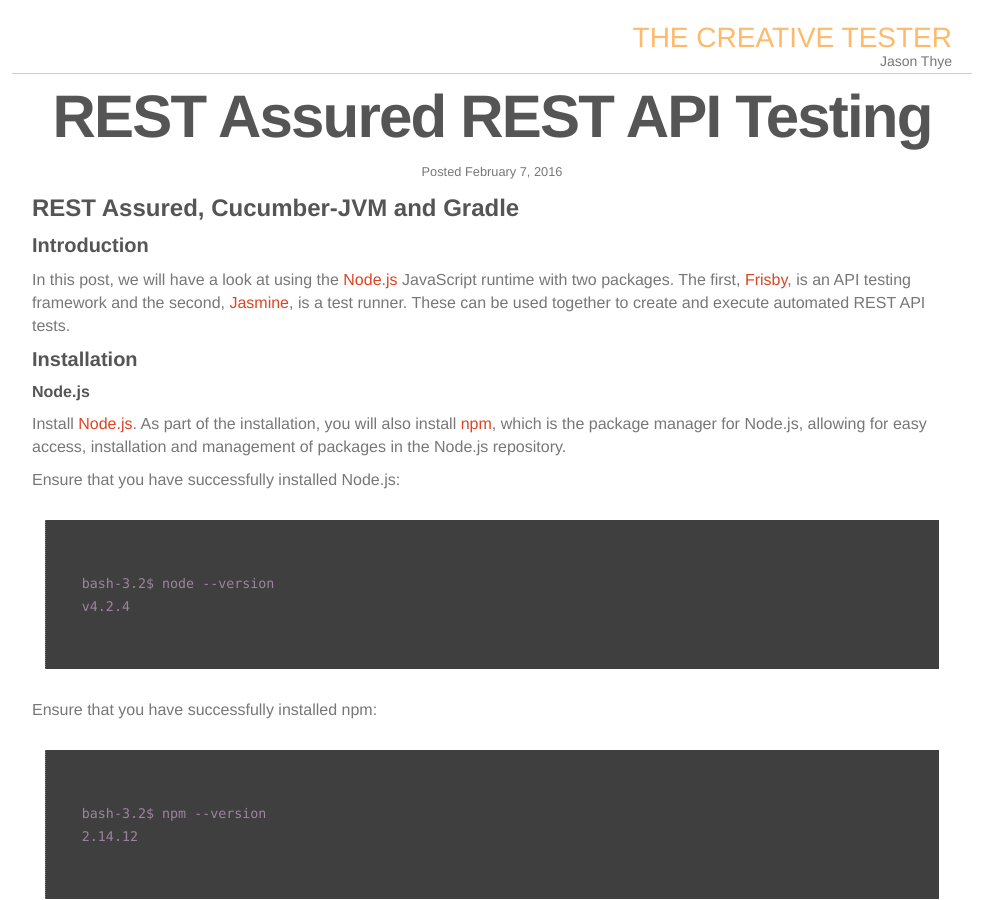
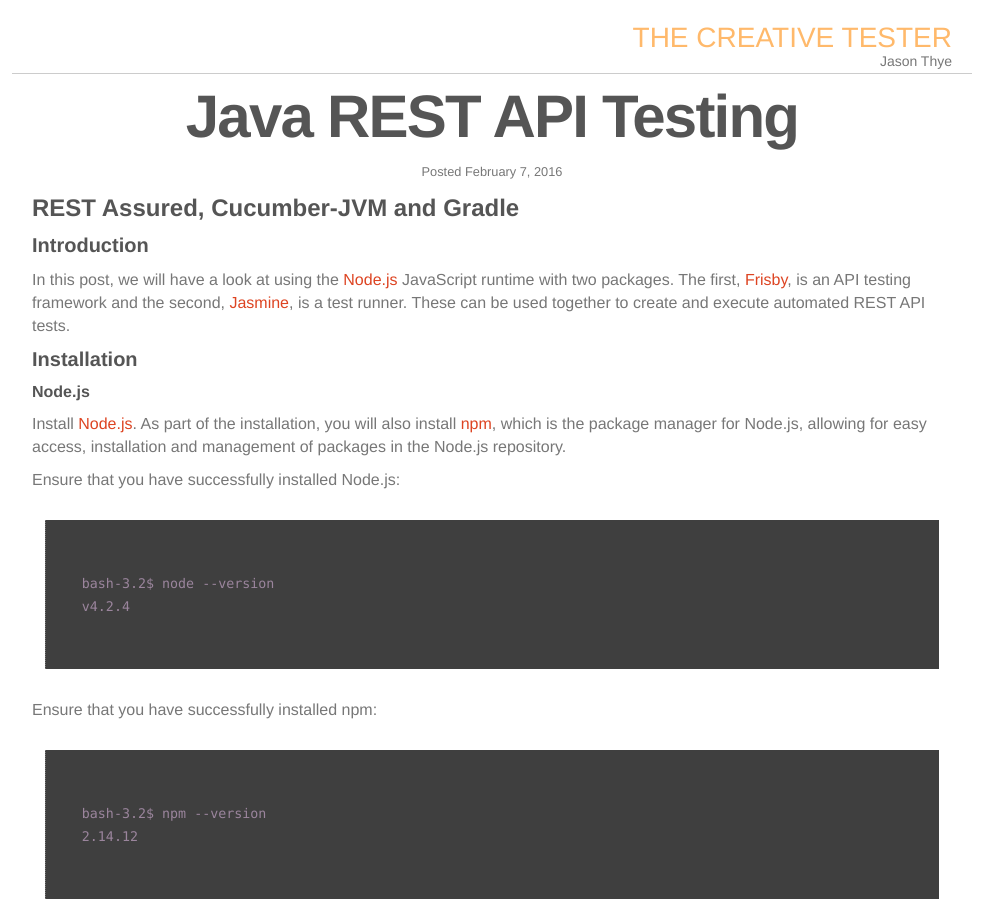
Before and after one commit to the-creative-tester/blog, a Jekyll site: the page built from _posts/2016-02-07-Java-REST-API-Testing.md, in a window 1280 px wide and 900 px high. Shown: the whole window, without its empty margins (148-1131 px from the left). Built offline with Jekyll 4.4.1, drawn with Linux system fonts in a browser that asks for light colours; nearby versions of some CDN libraries.

Commit message:
update blog

```diff
--- a/_posts/2016-02-07-REST-Assured-REST-API-Testing.md
+++ b/_posts/2016-02-07-Java-REST-API-Testing.md
@@ -1,6 +1,6 @@
 ---
 layout: post
-title: REST Assured REST API Testing
+title: Java REST API Testing
 desc: REST Assured, Cucumber-JVM and Gradle
 proj-num: 04
 colour:
```
